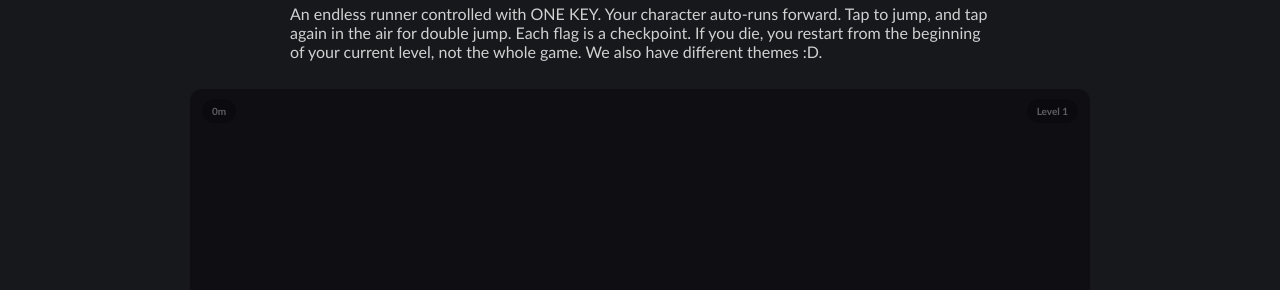
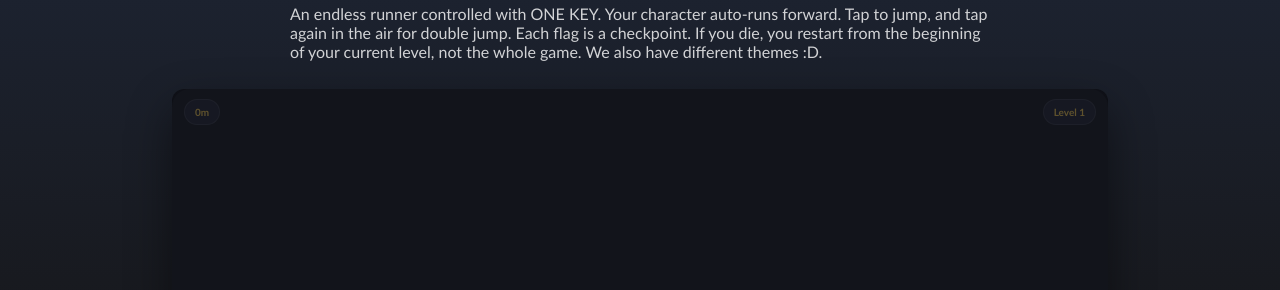
Before and after one commit to astra-4/one-button-platformer, a plain HTML site: page platformer.html in a window 1280 px wide. Shown: the part 75-365 px from the top of the page. Drawn offline with Linux system fonts and the light colour scheme.

Commit message:
enchanced some visual elements

```diff
--- a/platformer.css
+++ b/platformer.css
@@ -1,6 +1,6 @@
 body {
     margin: 0;
-    background: #17181c;
+    background: linear-gradient(180deg, #1d2433 0%, #17181c 55%, #101114 100%);
     font-family: "Trebuchet MS", "Verdana", sans-serif;
     color: white;
     display: flex;
@@ -29,8 +29,9 @@ h1 {
 .themeButton {
     padding: 8px 16px;
     border-radius: 8px;
-    border: 2px solid rgba(255, 255, 255, 0.2);
-    background: transparent;
+    border: none;
+    transition: .2s;
+    background: #31384b;
     color: white;
     cursor: pointer;
     font-size: 14px;
@@ -38,13 +39,17 @@ h1 {
 
 .themeButton.active {
     border-color: white;
-    background: rgba(255, 255, 255, 0.15);
+    background: #5c7cff;
 }
 
 #gameWrapper {
     position: relative;
     width: 900px;
     max-width: 100%;
+    background: #222733;
+    padding: 18px;
+    border-radius: 18px;
+    box-shadow: 0 18px 45px rgba(0,0,0,.45);
 }
 
 canvas {
@@ -53,14 +58,21 @@ canvas {
     height: auto;
     border-radius: 10px;
     cursor: pointer;
+    transition: .25s;
+}
+
+canvas:hover{
+    transform: scale(1.01);
 }
 
 .badge {
     position: absolute;
     top: 10px;
-    background: rgba(0,0,0,0.4);
+    background: #2d3448;
     padding: 6px 10px;
     border-radius: 20px;
+    border: 1px solid rgba(255,255,255,.1);
+    color: #ffd966;
     font-weight: bold;
     font-size: 10px;
 }
```
